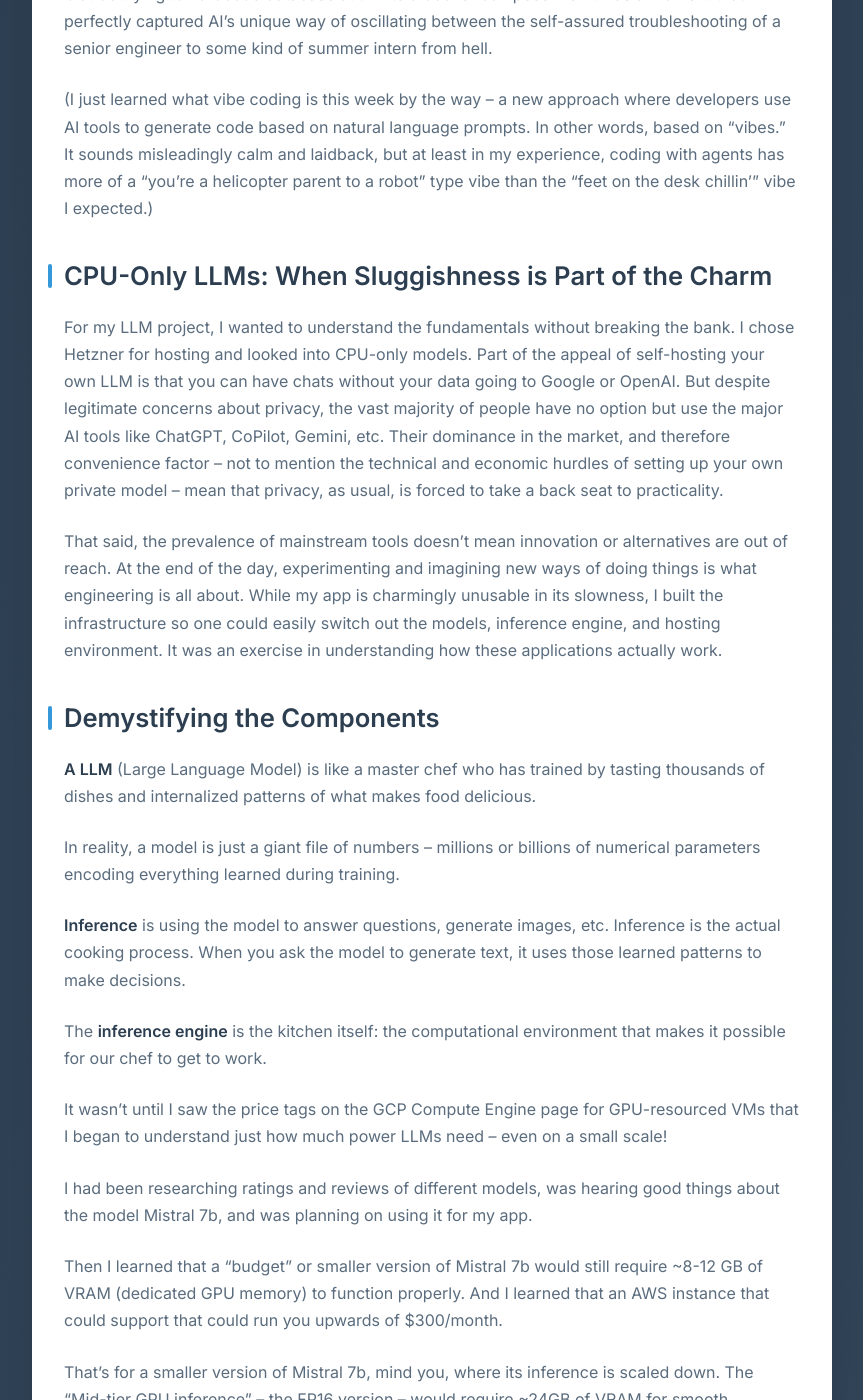
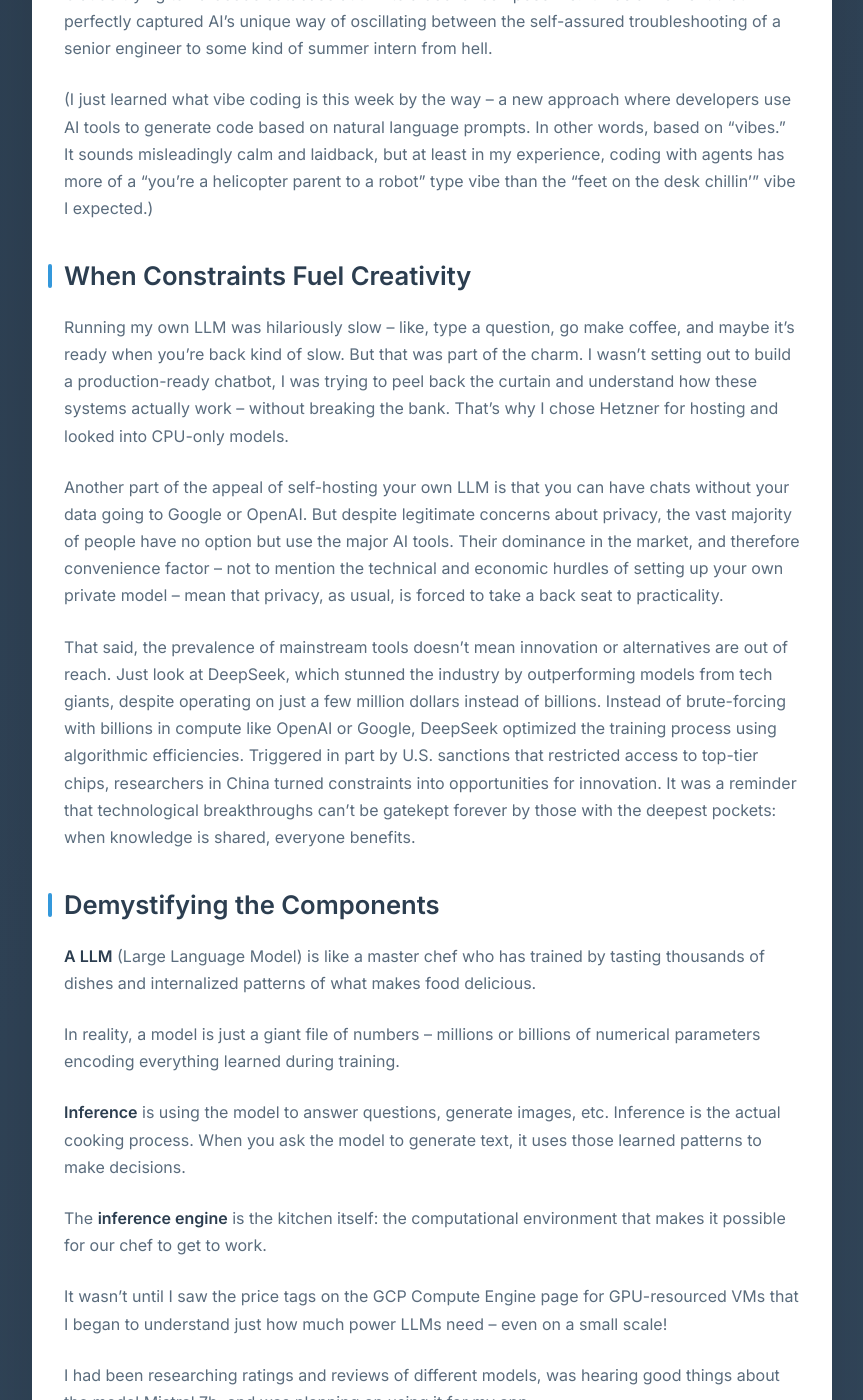
Before and after one commit to navillasa/navillasa.github.io, a Jekyll site: the page built from _posts/2025-08-20-missed-ai-revolution.md, in a window 1280 px wide and 1400 px high, scrolled down 722 px. Shown: the whole window, without its empty margins (208-1071 px from the left). Built offline with Jekyll 4.4.1, drawn with Linux system fonts in a browser that asks for light colours.

Commit message:
update blog

```diff
--- a/_posts/2025-08-20-missed-ai-revolution.md
+++ b/_posts/2025-08-20-missed-ai-revolution.md
@@ -15,11 +15,13 @@ The first time I used Cursor to write code, my jaw hit the floor. I was genuinel
 
 (I just learned what vibe coding is this week by the way – a new approach where developers use AI tools to generate code based on natural language prompts. In other words, based on "vibes." It sounds misleadingly calm and laidback, but at least in my experience, coding with agents has more of a "you're a helicopter parent to a robot" type vibe than the "feet on the desk chillin'" vibe I expected.)
 
-## CPU-Only LLMs: When Sluggishness is Part of the Charm
+## When Constraints Fuel Creativity
 
-For my LLM project, I wanted to understand the fundamentals without breaking the bank. I chose Hetzner for hosting and looked into CPU-only models. Part of the appeal of self-hosting your own LLM is that you can have chats without your data going to Google or OpenAI. But despite legitimate concerns about privacy, the vast majority of people have no option but use the major AI tools like ChatGPT, CoPilot, Gemini, etc. Their dominance in the market, and therefore convenience factor – not to mention the technical and economic hurdles of setting up your own private model – mean that privacy, as usual, is forced to take a back seat to practicality.
+Running my own LLM was hilariously slow – like, type a question, go make coffee, and maybe it’s ready when you’re back kind of slow. But that was part of the charm. I wasn’t setting out to build a production-ready chatbot, I was trying to peel back the curtain and understand how these systems actually work – without breaking the bank. That's why I chose Hetzner for hosting and looked into CPU-only models.
 
-That said, the prevalence of mainstream tools doesn’t mean innovation or alternatives are out of reach. At the end of the day, experimenting and imagining new ways of doing things is what engineering is all about. While my app is charmingly unusable in its slowness, I built the infrastructure so one could easily switch out the models, inference engine, and hosting environment. It was an exercise in understanding how these applications actually work.
+Another part of the appeal of self-hosting your own LLM is that you can have chats without your data going to Google or OpenAI. But despite legitimate concerns about privacy, the vast majority of people have no option but use the major AI tools. Their dominance in the market, and therefore convenience factor – not to mention the technical and economic hurdles of setting up your own private model – mean that privacy, as usual, is forced to take a back seat to practicality.
+
+That said, the prevalence of mainstream tools doesn’t mean innovation or alternatives are out of reach. Just look at DeepSeek, which stunned the industry by outperforming models from tech giants, despite operating on just a few million dollars instead of billions. Instead of brute-forcing with billions in compute like OpenAI or Google, DeepSeek optimized the training process using algorithmic efficiencies. Triggered in part by U.S. sanctions that restricted access to top-tier chips, researchers in China turned constraints into opportunities for innovation. It was a reminder that technological breakthroughs can't be gatekept forever by those with the deepest pockets: when knowledge is shared, everyone benefits.
 
 ## Demystifying the Components
 
```
Also changed, not shown: 3 other files.
